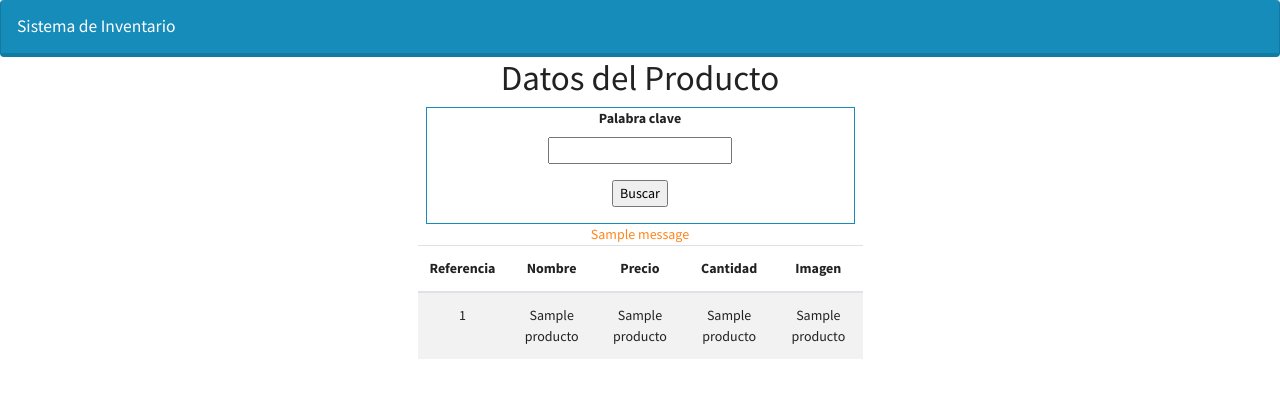
After one commit to ymuoz/SistemaInventario, a Flask app: template templates/buscar_producto.html in a window 1280 px wide. The commit adds this page. Shown: the top 398 px of the page. Run offline with Flask 2, Linux system fonts and the light colour scheme; the template is opened without the code that fills it: values that come from a table or form of the project are taken from there, most other values are stand-ins (such as "Sample title", 1, 10 or a date in 2020); one stand-in notice (Sample message) is shown; some libraries are stand-ins or nearby versions.

Commit message:
Agregado Buscar Producto

```diff
--- a/app.py
+++ b/app.py
@@ -1,9 +1,9 @@
-from flask import Flask, render_template, url_for, flash, redirect, session
+from flask import Flask, render_template, url_for, flash, redirect, session, request
 from systemdb import init_db
-from forms import FormularioLogin, FormularioRegistrarUsuario, FormularioEditarProducto
+from forms import FormularioLogin, FormularioRegistrarUsuario, FormularioEditarProducto, FormularioBuscarProducto
 from werkzeug import security
 from usuarios_service import db_usuario_by_username, db_agregar_usuario
-from productos_service import db_producto_by_ref, db_agregar_producto
+from productos_service import db_producto_by_ref, db_agregar_producto, db_producto_by_text, db_listar_productos
 
 app = Flask(__name__)
 init_db()
@@ -13,6 +13,7 @@ rutas_admin = [
     ["/", "Inicio"],
     ["/registrar_usuario", "Registrar Usuario"],
     ["/agregar_producto", "Agregar Producto"],
+    ["/buscar_producto", "Buscar Producto"],
     ["/logout", "Salir"]
 ]
 rutas_vendedor = [
@@ -47,7 +48,7 @@ def login():
     if form.validate_on_submit():
         username = form.usuario.data
         password = form.password.data
-        usuariodb = usuario_by_username(username)
+        usuariodb = db_usuario_by_username(username)
         if (usuariodb is not None) and (security.check_password_hash(usuariodb[1], password)):
             session["rol"] = usuariodb[3]
             session["rutas"] = rutas_admin
@@ -125,5 +126,23 @@ def agregar_producto():
     return render_template("agregar_producto.html", form=form)
 
 
+@app.route("/buscar_producto", methods=("GET", "POST"))
+def buscar_producto():
+    if ("rol" not in session):
+        return redirect(url_for("login"))
+
+    form = FormularioBuscarProducto()
+
+    if (request.method == "GET"):
+        productosdb = db_listar_productos()
+    elif form.validate_on_submit():
+        palabra = form.buscar.data
+        productosdb = db_producto_by_text(palabra)
+        if (productosdb is None):
+            flash("No se encuentra ningún producto con esa palabra.")
+
+    return render_template("buscar_producto.html", form=form, productos=productosdb)
+
+
 if __name__ == '__main__':
     app.run(debug=True)
--- a/forms.py
+++ b/forms.py
@@ -25,3 +25,8 @@ class FormularioEditarProducto(FlaskForm):
     cantidad = IntegerField('Cantidad', validators=[NumberRange(min=0, message="Debe ser mayor o igual a cero")])
     imagen = StringField('Imagen')
     enviar = SubmitField('Agregar')
+
+
+class FormularioBuscarProducto(FlaskForm):
+    buscar = StringField('Palabra clave')
+    enviar = SubmitField('Buscar')
--- a/templates/_layout.html
+++ b/templates/_layout.html
@@ -33,7 +33,7 @@
 </nav>
 <div class="container">
     <div class="row">
-        <div class="col-xl-5 col-lg-6 col-md-8 col-sm-10 mx-auto text-center form p-4">
+        <div class="col-xl-5 col-lg-6 col-md-8 col-sm-10 mx-auto text-center">
             {% block contenido %} {% endblock %}
         </div>
     </div>
--- /dev/null
+++ b/templates/buscar_producto.html
@@ -0,0 +1,54 @@
+{% extends "_layout.html" %}
+
+{% block contenido %}
+    {% from "_formhelpers.html" import render_field %}
+    <h1>Datos del Producto</h1>
+    <div class="px-2">
+        <form class="border border-primary" action="" method="post" novalidate>
+            <div class="form-group col">
+                {{ form.hidden_tag() }}
+                <dl>
+                    {{ render_field(form.buscar) }}
+                </dl>
+                <p>{{ form.enviar() }}</p>
+            </div>
+        </form>
+        {% with messages = get_flashed_messages() %}
+            {% if messages %}
+                {% for message in messages %}
+                    <div class="text-warning"> {{ message }}</div>
+                {% endfor %}
+            {% endif %}
+        {% endwith %}
+    </div>
+
+    <div class="table-responsive">
+        <table id="reviewer_table" class="table table-hover table-striped table-condensed tasks-table">
+            <thead>
+            <tr>
+                <th>Referencia</th>
+                <th>Nombre</th>
+                <th>Precio</th>
+                <th>Cantidad</th>
+                <th>Imagen</th>
+            </tr>
+            </thead>
+            <tbody>
+            {% if productos %}
+                {% for producto in productos %}
+                    <tr>
+                        <td>{{ producto[0] }}</td>
+                        <td>{{ producto[1] }}</td>
+                        <td>{{ producto[2] }}</td>
+                        <td>{{ producto[3] }}</td>
+                        <td>{{ producto[4] }}</td>
+                    </tr>
+                {% endfor %}
+            {% endif %}
+            </tbody>
+        </table>
+    </div>
+
+
+
+{% endblock %}
```
Also changed, not shown: productos_service.py (+10 -0 lines), systemdb.db.
